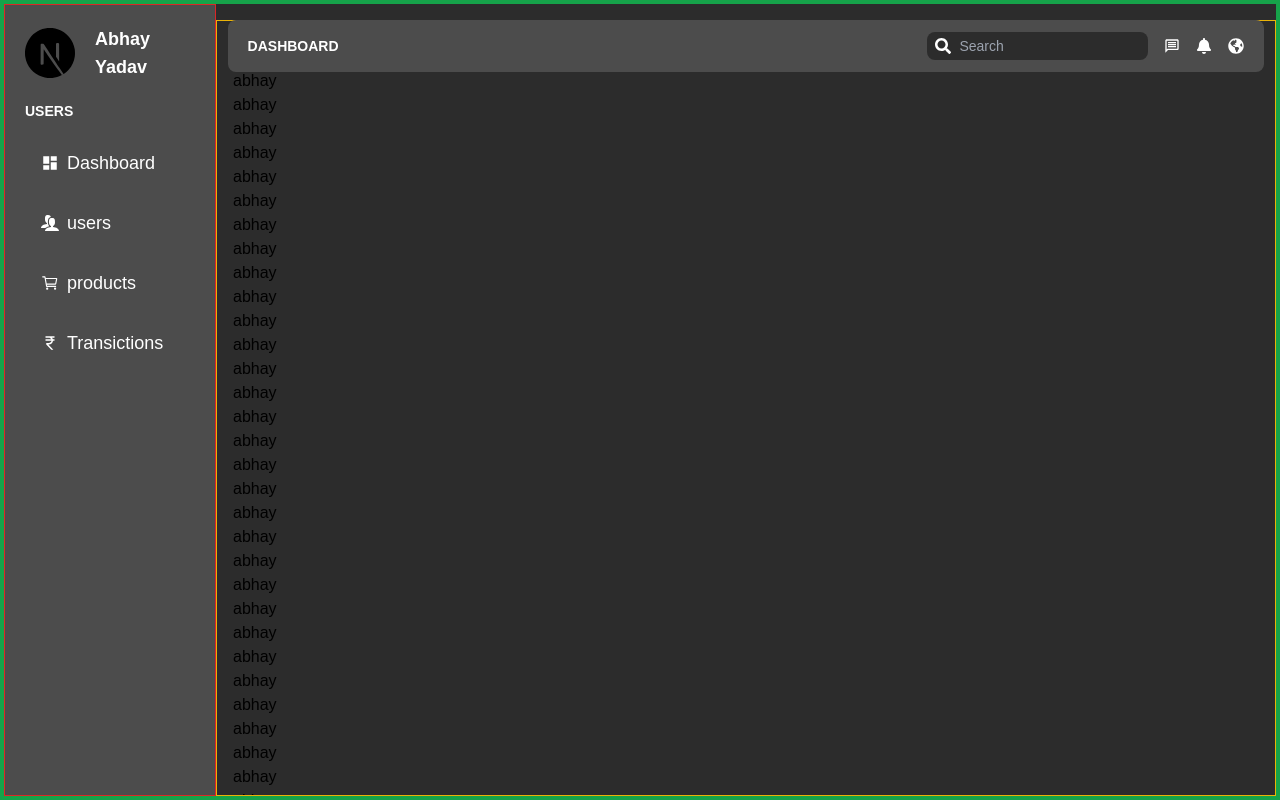
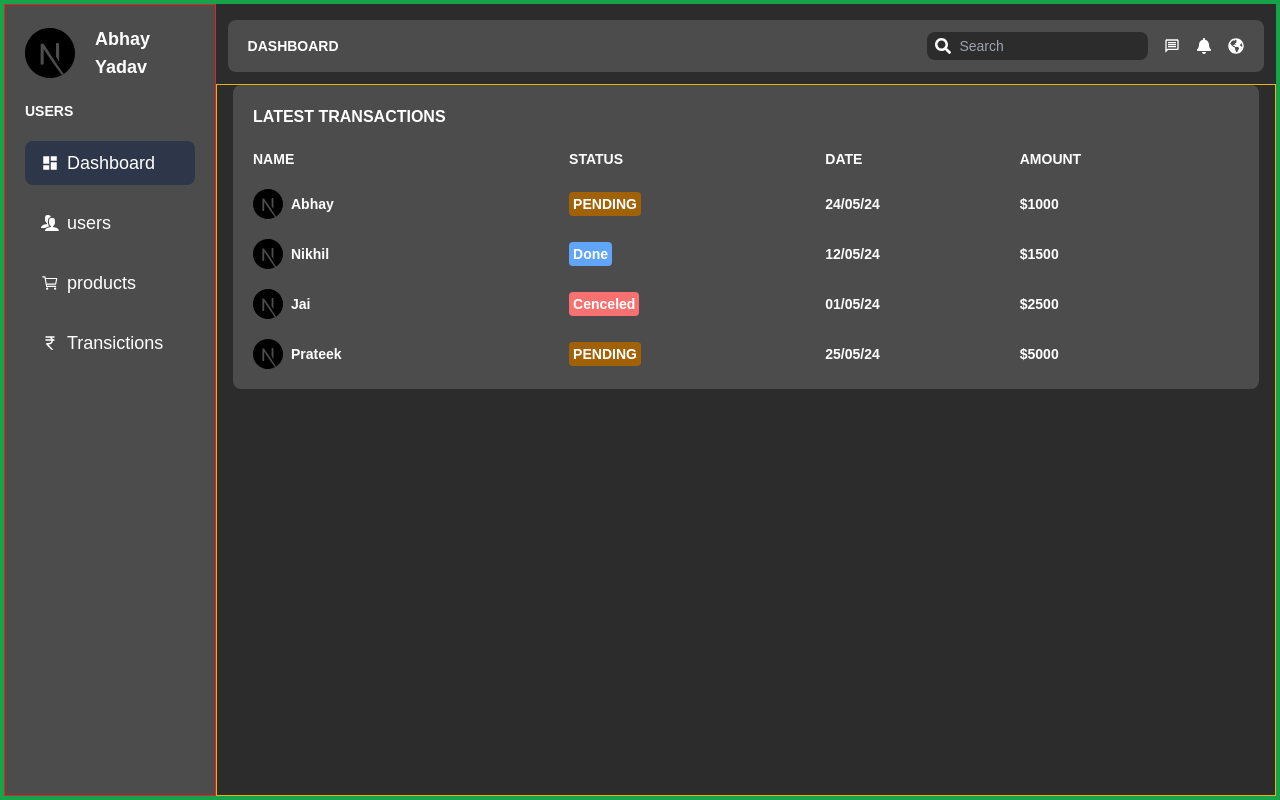
Before and after one commit to Abhay-yadav966/Admin_Dashboard-Next.js, a Next.js app: page /dashboard in a window 1280 px wide. Built offline with nearby package versions, Linux system fonts and the light colour scheme.

Commit message:
Dashboard page Done!

```diff
--- a/app/_components/common/Navbar.js
+++ b/app/_components/common/Navbar.js
@@ -1,13 +1,22 @@
+'use client'
+
 import { MdOutlineMessage } from "react-icons/md";
 import { FaBell } from "react-icons/fa";
 import { FaGlobeAmericas } from "react-icons/fa";
 import { FaSearch } from "react-icons/fa";
+import { usePathname } from "next/navigation";
 
 const Navbar = () => {
+
+  // fetching pathname
+  const pathname = usePathname();
+
+  const pathHeading = pathname.split('/').reverse()[0];
+
   return (
     <div className="py-3 px-5 flex items-center justify-between fixed w-[calc(100%-19%)] rounded-lg bg-[#4c4c4c]" >
         {/* heading */}
-        <h1 className="font-semibold text-white uppercase text-sm" >Dashboard</h1>
+        <h1 className="font-semibold text-white uppercase text-sm" >{pathHeading}</h1>
 
         {/* options */}
         <div className="flex items-center gap-4" >
--- a/app/_components/common/Sidebar.js
+++ b/app/_components/common/Sidebar.js
@@ -1,10 +1,15 @@
+'use client'
 import Image from "next/image"
 import Logo from "../../_assets/Next.svg"
 import {SidebarLinks} from '../../_data/dashboard-links'
 import Link from "next/link"
+import { usePathname } from "next/navigation"
 
 
 const Sidebar = () => {
+
+  const pathname = usePathname();
+
   return (
     <div className="h-full w-full border border-red-600 flex flex-col gap-5 p-5 " >
         {/* image and heading */}
@@ -22,7 +27,7 @@ const Sidebar = () => {
             {
               SidebarLinks?.map((data) => (
                 <Link href={data?.path} key={data?.id} >
-                  <div className="flex items-center gap-2 text-white text-lg font-medium px-4 py-2 rounded-lg hover:bg-[#2e374a]" >
+                  <div className={`flex items-center gap-2 text-white text-lg font-medium px-4 py-2 rounded-lg hover:bg-[#2e374a] ${pathname === data?.path && "bg-[#2e374a]"}`} >
                     {/* icon */}
                     {data?.icon}
                     <p>{data?.title}</p>
--- /dev/null
+++ b/app/_components/core/Transactions.js
@@ -0,0 +1,70 @@
+
+import Image from "next/image";
+import nextLogo from "../../_assets/Next.svg"
+
+
+
+const Transactions = () => {
+  return (
+    <div className="p-5 bg-[#4c4c4c] rounded-lg flex flex-col gap-5" >
+        {/* heading */}
+        <h1 className="uppercase text-white text-base font-semibold ">Latest Transactions</h1>
+
+        {/* table */}
+        <table>
+          <thead>
+            <tr>
+              <th className="text-left text-white text-sm" >NAME</th>
+              <th className="text-left text-white text-sm" >STATUS</th>
+              <th className="text-left text-white text-sm" >DATE</th>
+              <th className="text-left text-white text-sm" >AMOUNT</th>
+            </tr>
+          </thead>
+
+          <tbody>
+            <tr>
+              <td className="flex items-center gap-2 pt-5" >
+                <Image src={nextLogo} width={30} height={30}  />
+                <p className="text-white text-sm font-semibold" >Abhay</p>
+              </td>
+              <td className="pt-5 text-white text-sm font-semibold" > <span className="bg-yellow-700 p-1 rounded" >PENDING</span></td>
+              <td className="pt-5 text-white text-sm font-semibold " >24/05/24</td>
+              <td className="pt-5 text-white text-sm font-semibold " >$1000</td>
+            </tr>
+
+            <tr>
+              <td className="flex items-center gap-2 pt-5" >
+                <Image src={nextLogo} width={30} height={30}  />
+                <p className="text-white text-sm font-semibold" >Nikhil</p>
+              </td>
+              <td className="pt-5 text-white text-sm font-semibold " > <span className="bg-blue-400 p-1 rounded" >Done</span></td>
+              <td className="pt-5 text-white text-sm font-semibold " >12/05/24</td>
+              <td className="pt-5 text-white text-sm font-semibold " >$1500</td>
+            </tr>
+
+            <tr>
+              <td className="flex items-center gap-2 pt-5" >
+                <Image src={nextLogo} width={30} height={30}  />
+                <p className="text-white text-sm font-semibold" >Jai</p>
+              </td>
+              <td className="pt-5 text-white text-sm font-semibold " > <span className="p-1 bg-red-400 rounded" >Cenceled</span></td>
+              <td className="pt-5 text-white text-sm font-semibold " >01/05/24</td>
+              <td className="pt-5 text-white text-sm font-semibold " >$2500</td>
+            </tr>
+
+            <tr>
+              <td className="flex items-center gap-2 pt-5" >
+                <Image src={nextLogo} width={30} height={30}  />
+                <p className="text-white text-sm font-semibold" >Prateek</p>
+              </td>
+              <td className="pt-5 text-white text-sm font-semibold " > <span className="bg-yellow-700 p-1 rounded" >PENDING</span></td>
+              <td className="pt-5 text-white text-sm font-semibold " >25/05/24</td>
+              <td className="pt-5 text-white text-sm font-semibold " >$5000</td>
+            </tr>
+          </tbody>
+        </table>
+    </div>
+  )
+}
+
+export default Transactions;
--- a/app/dashboard/layout.js
+++ b/app/dashboard/layout.js
@@ -7,9 +7,11 @@ const layout = ({children}) => {
             <div className="w-1/5 " >
                 <Sidebar/>
             </div>
-            <div className="bg-[#2c2c2c] w-full  overflow-y-auto flex flex-col items-center pt-4" >
+            <div className="bg-[#2c2c2c] w-full h-full overflow-y-auto flex flex-col items-center pt-4 " >
                 <Navbar/>
-                {children}
+                <div className="w-full overflow-y-auto mt-16 h-full " >
+                    {children}
+                </div>
             </div>
         </div>
     )
--- a/app/dashboard/page.js
+++ b/app/dashboard/page.js
@@ -1,58 +1,10 @@
+
+import Transactions from "../_components/core/Transactions"
 
 const Dashboard = () => {
   return (
     <div className="border border-yellow-500 min-h-full overflow-auto w-full px-4" >
-        <h1>Dashboard</h1>
-        <h1>abhay</h1>
-        <h1>abhay</h1>
-        <h1>abhay</h1>
-        <h1>abhay</h1>
-        <h1>abhay</h1>
-        <h1>abhay</h1>
-        <h1>abhay</h1>
-        <h1>abhay</h1>
-        <h1>abhay</h1>
-        <h1>abhay</h1>
-        <h1>abhay</h1>
-        <h1>abhay</h1>
-        <h1>abhay</h1>
-        <h1>abhay</h1>
-        <h1>abhay</h1>
-        <h1>abhay</h1>
-        <h1>abhay</h1>
-        <h1>abhay</h1>
-        <h1>abhay</h1>
-        <h1>abhay</h1>
-        <h1>abhay</h1>
-        <h1>abhay</h1>
-        <h1>abhay</h1>
-        <h1>abhay</h1>
-        <h1>abhay</h1>
-        <h1>abhay</h1>
-        <h1>abhay</h1>
-        <h1>abhay</h1>
-        <h1>abhay</h1>
-        <h1>abhay</h1>
-        <h1>abhay</h1>
-        <h1>abhay</h1>
-        <h1>abhay</h1>
-        <h1>abhay</h1>
-        <h1>abhay</h1>
-        <h1>abhay</h1>
-        <h1>abhay</h1>
-        <h1>abhay</h1>
-        <h1>abhay</h1>
-        <h1>abhay</h1>
-        <h1>abhay</h1>
-        <h1>abhay</h1>
-        <h1>abhay</h1>
-        <h1>abhay</h1>
-        <h1>abhay</h1>
-        <h1>abhay</h1>
-        <h1>abhay</h1>
-        <h1>abhay</h1>
-        <h1>abhay</h1>
-        <h1>abhay</h1>
+        <Transactions/>
     </div>
   )
 }
--- /dev/null
+++ b/app/dashboard/products/page.js
@@ -0,0 +1,8 @@
+
+const page = () => {
+  return (
+    <div>page</div>
+  )
+}
+
+export default page;
--- /dev/null
+++ b/app/dashboard/transictions/page.js
@@ -0,0 +1,8 @@
+
+const page = () => {
+  return (
+    <div>page</div>
+  )
+}
+
+export default page;
--- /dev/null
+++ b/app/dashboard/users/page.js
@@ -0,0 +1,43 @@
+import Image from "next/image";
+import Logo from '../../_assets/Next.svg'
+
+const page = () => {
+  return (
+    <div className="border border-yellow-400 w-full px-4 min-h-full overflow-auto " >
+        <div>
+          <button className="uppercase text-white text-sm bg-slate-500 px-2 py-1 rounded font-semibold" >Add New</button>
+          <table>
+            <thead>
+              <tr>
+                <td className="text-left text-white text-sm" >Name</td>
+                <td className="text-left text-white text-sm" >Email</td>
+                <td className="text-left text-white text-sm" >Created At</td>
+                <td className="text-left text-white text-sm" >Role</td>
+                <td className="text-left text-white text-sm" >Status</td>
+                <td className="text-left text-white text-sm" >Action</td>
+              </tr>
+            </thead>
+
+            <tbody>
+              <tr>
+                <td className="flex items-center gap-2 pt-5" >
+                  <Image src={Logo} width={30} />
+                  <p className="text-white text-sm font-semibold" >Abhay</p>
+                </td>
+                <td className="text-white text-sm font-semibold pt-5 " >yadavabhay966@gmail.com</td>
+                <td className="text-white text-sm font-semibold pt-5 " >24/05/2024</td>
+                <td className="text-white text-sm font-semibold pt-5 " >Admin</td>
+                <td className="text-white text-sm font-semibold pt-5 " >active</td>
+                <td className="flex " >
+                  <button>View</button>
+                  <button>Delete</button>
+                </td>
+              </tr>
+            </tbody>
+          </table>
+        </div>
+    </div>
+  )
+}
+
+export default page;
--- a/package.json
+++ b/package.json
@@ -12,7 +12,8 @@
     "next": "14.2.3",
     "react": "^18",
     "react-dom": "^18",
-    "react-icons": "^5.2.1"
+    "react-icons": "^5.2.1",
+    "react-super-responsive-table": "^5.2.3"
   },
   "devDependencies": {
     "postcss": "^8",
```
Also changed, not shown: 1 other file (tests, documents, lock files or other folders).
